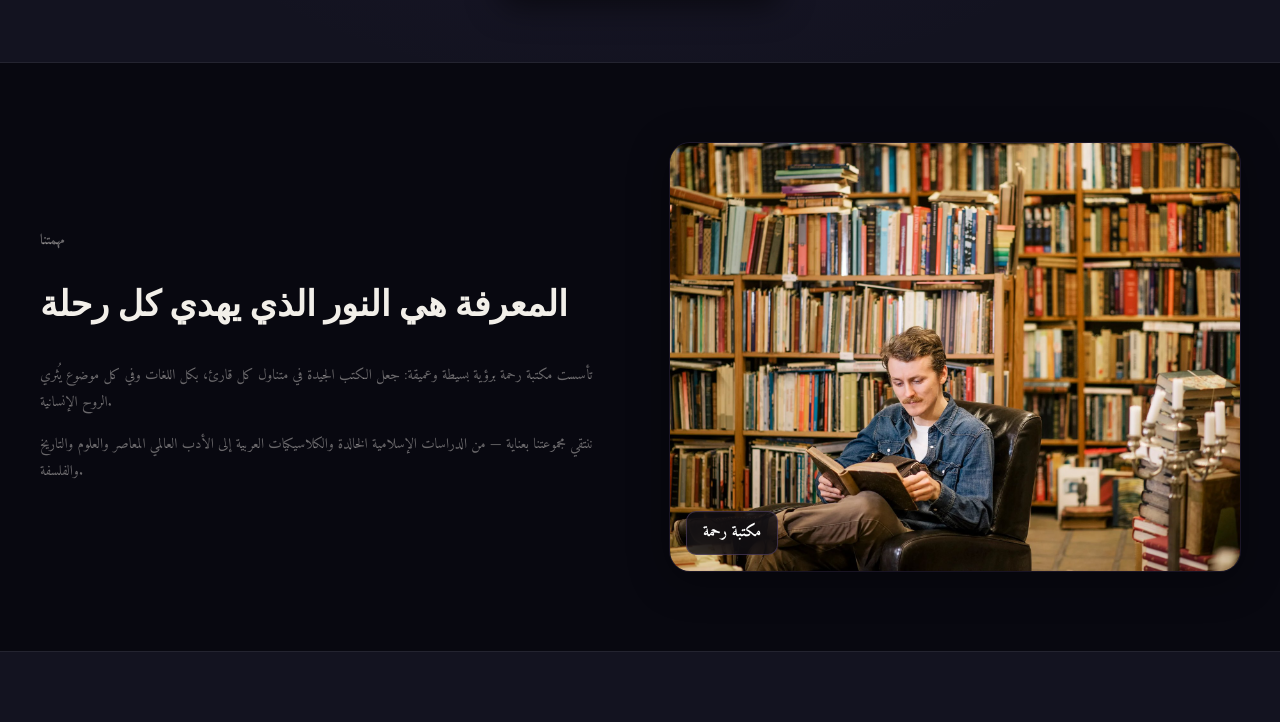
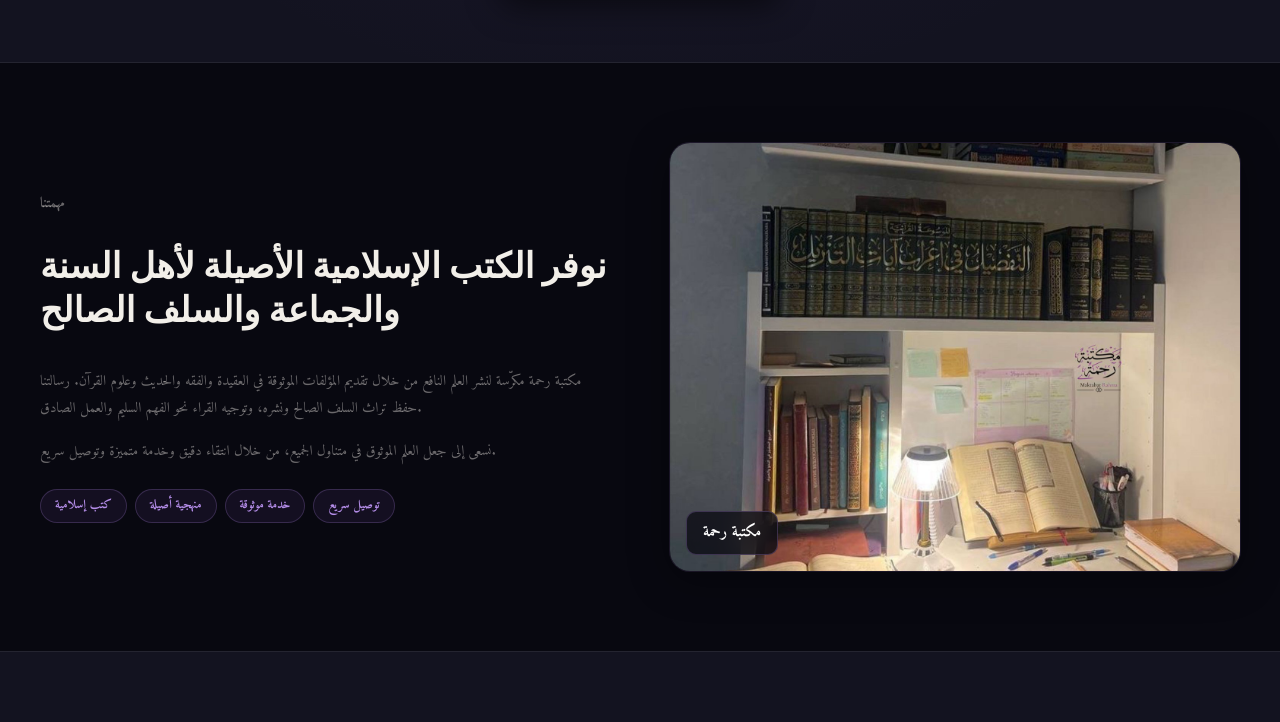
Before and after one commit to ousposte-lgtm/maktabat-rahma, a React (Vite) app: page /about in a window 1280 px wide. Shown: the part 555-1277 px from the top of the page. Built offline with nearby package versions, Linux system fonts and the light colour scheme; no server answers; the database is empty.

Commit message:
update to v4

```diff
--- a/src/pages/About.css
+++ b/src/pages/About.css
@@ -417,3 +417,32 @@
 [data-theme="light"] .about-hero__logo {
   filter: drop-shadow(0 4px 16px rgba(124,77,189,.3));
 }
+
+/* ── Mission tags ── */
+.about-mission-tags {
+  display: flex;
+  flex-wrap: wrap;
+  gap: 8px;
+  margin-top: 8px;
+}
+.about-mission-tag {
+  display: inline-flex;
+  align-items: center;
+  padding: 6px 14px;
+  border-radius: 99px;
+  font-size: .78rem;
+  font-weight: 600;
+  letter-spacing: .03em;
+  background: rgba(124, 77, 189, 0.10);
+  border: 1px solid rgba(180, 141, 232, 0.22);
+  color: var(--plum-text);
+  transition: background 200ms ease, border-color 200ms ease;
+}
+.about-mission-tag:hover {
+  background: rgba(124, 77, 189, 0.18);
+  border-color: rgba(180, 141, 232, 0.4);
+}
+[data-theme="light"] .about-mission-tag {
+  background: rgba(124, 77, 189, 0.07);
+  border-color: rgba(124, 77, 189, 0.2);
+}
--- a/src/pages/About.jsx
+++ b/src/pages/About.jsx
@@ -63,17 +63,52 @@ export default function About() {
         <div className="about-grid">
           <div className="about-text fade-up">
             <p className="section-eyebrow">{tx.our_mission}</p>
-            <h2 className="about-section-title">{tx.mission_title}</h2>
-            <p>{tx.mission_p1}</p>
-            <p>{tx.mission_p2}</p>
+            <h2 className="about-section-title">
+              {lang === 'ar'
+                ? 'نوفر الكتب الإسلامية الأصيلة لأهل السنة والجماعة والسلف الصالح'
+                : lang === 'fr'
+                ? 'Nous fournissons des livres islamiques authentiques pour Ahl al-Sunna wal-Jamaa'
+                : "We provide authentic Islamic books for Ahl al-Sunnah wal-Jama'ah and the righteous Salaf"
+              }
+            </h2>
+            <p>
+              {lang === 'ar'
+                ? 'مكتبة رحمة مكرّسة لنشر العلم النافع من خلال تقديم المؤلفات الموثوقة في العقيدة والفقه والحديث وعلوم القرآن. رسالتنا حفظ تراث السلف الصالح ونشره، وتوجيه القراء نحو الفهم السليم والعمل الصادق.'
+                : lang === 'fr'
+                ? "Maktabat Rahma est dédiée à la diffusion du savoir bénéfique en proposant des œuvres de référence en croyance, jurisprudence, hadith et exégèse coranique. Notre mission est de préserver et partager l'héritage des Salaf, guidant les lecteurs vers une compréhension saine et une pratique sincère."
+                : 'Maktabat Rahma is dedicated to spreading beneficial knowledge by offering trusted works in creed, jurisprudence, hadith, and Qur\'an exegesis. Our mission is to preserve and share the legacy of the Salaf, guiding readers toward sound understanding and sincere practice.'
+              }
+            </p>
+            <p>
+              {lang === 'ar'
+                ? 'نسعى إلى جعل العلم الموثوق في متناول الجميع، من خلال انتقاء دقيق وخدمة متميزة وتوصيل سريع.'
+                : lang === 'fr'
+                ? 'Nous nous efforçons de rendre la connaissance fiable accessible à tous, avec une sélection rigoureuse, un service excellent et une livraison rapide.'
+                : 'We strive to make reliable scholarship accessible, with careful curation, excellent service, and fast delivery.'
+              }
+            </p>
+            <div className="about-mission-tags">
+              <span className="about-mission-tag">
+                {lang === 'ar' ? 'كتب إسلامية' : lang === 'fr' ? 'Titres islamiques' : 'Islamic titles'}
+              </span>
+              <span className="about-mission-tag">
+                {lang === 'ar' ? 'منهجية أصيلة' : lang === 'fr' ? 'Méthodologie authentique' : 'Authentic methodology'}
+              </span>
+              <span className="about-mission-tag">
+                {lang === 'ar' ? 'خدمة موثوقة' : lang === 'fr' ? 'Service de confiance' : 'Trusted service'}
+              </span>
+              <span className="about-mission-tag">
+                {lang === 'ar' ? 'توصيل سريع' : lang === 'fr' ? 'Livraison rapide' : 'Fast delivery'}
+              </span>
+            </div>
           </div>
           <div className="about-visual">
             <div className="about-store-img-wrap">
               <img
-                src="/bookstore-about.webp"
+                src="/bookstore-about.jpg"
                 alt="مكتبة رحمة"
                 className="about-store-img"
-                onError={e => { e.target.style.display='none'; }}
+                onError={e => { e.target.src='/bookstore-about.webp'; }}
               />
               <div className="about-store-img-badge">
                 <span>مكتبة رحمة</span>
--- a/src/pages/Home.jsx
+++ b/src/pages/Home.jsx
@@ -77,13 +77,6 @@ export default function Home() {
               <div className="hero__logo-glow" aria-hidden="true" />
               <div className="hero__logo-ring" aria-hidden="true" />
             </div>
-            <div className="hero__float-badge">
-              <div className="hero__float-badge-icon">📚</div>
-              <div className="hero__float-badge-text">
-                <span className="hero__float-badge-label">{tx.new_arrivals}</span>
-                <span className="hero__float-badge-value">{tx.updated_daily}</span>
-              </div>
-            </div>
           </div>
         </div>
       </section>
@@ -104,11 +97,11 @@ export default function Home() {
         <div className="container home-img-strip__inner">
           <div className="home-img-strip__img-wrap">
             <img
-              src="/bookstore.webp"
+              src="/bookstore.jpg"
               alt="مكتبة رحمة — القراءة نور"
               className="home-img-strip__img"
               loading="lazy"
-              onError={e => { e.target.style.display='none'; }}
+              onError={e => { e.target.src='/bookstore.webp'; }}
             />
             <div className="home-img-strip__img-overlay" />
           </div>
```
Also changed, not shown: public/bookstore-about.jpg (added), public/bookstore.jpg (added).
